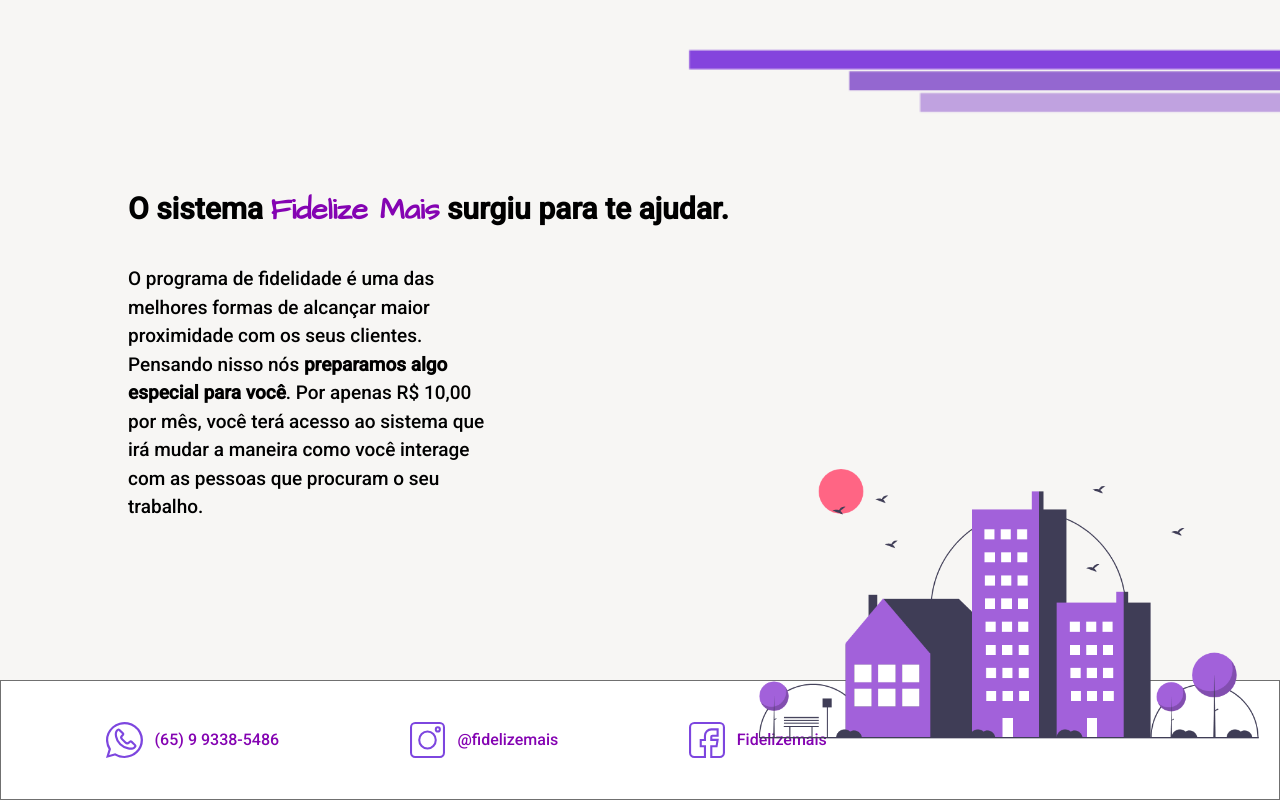
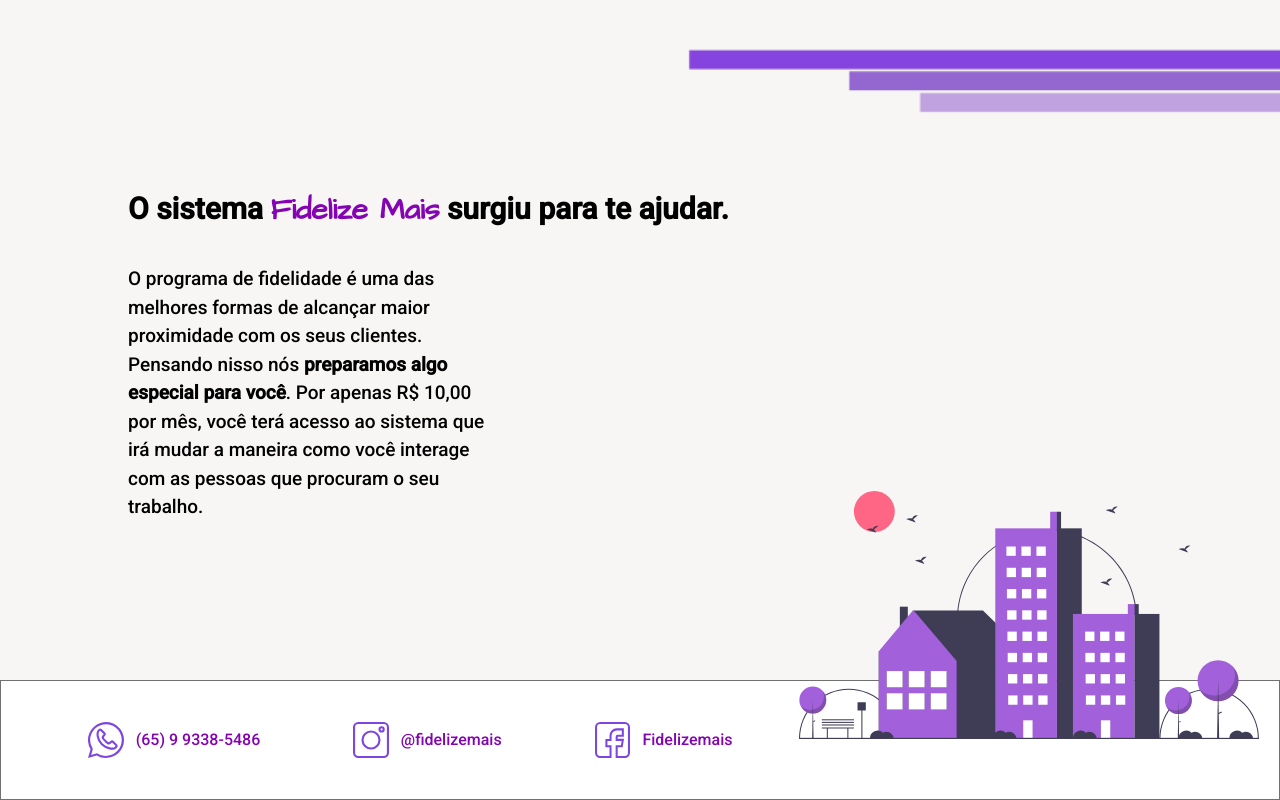
Before and after one commit to arthurramires/fa-landing-page, a Next.js app: page /salutation/congrats in a window 1280 px wide. Shown: the part 744-1544 px from the top of the page. Built offline with nearby package versions, Linux system fonts and the light colour scheme.

Commit message:
Incrementando responsividade na página principal

```diff
--- a/components/Footer/index.js
+++ b/components/Footer/index.js
@@ -1,5 +1,5 @@
 const Footer = () => (
-    <footer className="footer flex flex-row justify-around hidden lg:flex pr-64">
+    <footer className="footer flex flex-row justify-around hidden lg:flex">
       <div className="flex items-center">
         <img src="/whatsapp.svg" alt="Whatsapp" />
         <p className="ml-3 mr-9">(65) 9 9338-5486</p>
@@ -12,9 +12,7 @@
         <img src="/facebook.svg" alt="facebook" />
         <a href="" className="ml-3 mr-9">Fidelizemais</a>
       </div>
-      <div className="hidden xl:flex ">
-        <img className="footer-image pl-7" src="/city1.png" alt="Cidade" width={500} />
-      </div>
+      <img className="footer-image hidden md:flex mb-38 p-0" src="/cidade.svg" alt="Cidade" width={460} />
     </footer>
 );
 
--- a/components/Header/index.js
+++ b/components/Header/index.js
@@ -1,5 +1,5 @@
 const Header = () => (
-    <header className="flex justify-center xl:ml-32 mt-16 lg:ml-10 md:ml-8 sm:justify-start mx-6">
+    <header className="flex justify-center mx-0 sm:0 md:ml-8 lg:justify-start ml-10 xl:ml-32 mt-16">
       <img src="/logo.png" alt="Fidelize Mais" />
     </header>
 );
--- a/pages/index.js
+++ b/pages/index.js
@@ -32,16 +32,16 @@
   }
 
   const Content = () => (
-    <div className="flex flex-col sm:flex-row">
-      <section className="flex flex-col flex-center pr-2 xl:ml-32 mt-16 lg:ml-10 md:ml-8 sm:flex-start pr-0 mx-6">
-        <p className="content w-full ml-3 mr-6 text-base text-center sm:text-left ml-0 mr-3 text-lg md:text-xl lg:text-2xl xl:text-3xl">Seja um dos primeiros a utilizar o <strong className="content-title text-base sm:text-lg md:text-xl lg:text-2xl xl:text-3xl">Fidelize Mais</strong> Faça a sua inscrição e garanta essa novidade.</p>
+    <div className="flex flex-col lg:flex-row">
+      <section className="flex flex-col mx-3 sm:justify-start lg:ml-6 xl:ml-32 mt-16">
+        <p className="content pr-3 text-base text-center sm:text-left text-lg md:text-xl lg:text-2xl xl:text-3xl">Seja um dos primeiros a utilizar o <strong className="content-title text-base sm:text-lg md:text-xl lg:text-2xl xl:text-3xl">Fidelize Mais</strong> Faça a sua inscrição e garanta essa novidade.</p>
         <Form onSubmit={handleSubmit} className="inputContainer flex flex-col px-3">
           <Input name="name" type="text" className="input" required placeholder="Insira seu nome aqui ;)"/>
           <Input name="email" type="email" required  placeholder="Insira seu e-mail aqui ;)"/>
           <button type="submit"className="formButton">FAZER MEU CADASTRO</button>
         </Form>
       </section>
-      <aside className="min-w-0 mt-3 ml-0 px-12 mt-6 sm:ml-16 px-0 mt-0 lg:ml-6 min-w-0 px-0 mt-0 md:ml-3 px-0 mt-0 ">
+      <aside className="mt-3 ml-0 mt-6 px-2 sm:px-0 mt-0 lg:ml-6 px-0 mt-0 md:ml-3 px-0 mt-0 ">
         <img src="/main.png" alt="Fidelize Mais" width={1000} className="banner"/>
       </aside>
     </div>
@@ -56,10 +56,7 @@
           <link href="https://fonts.googleapis.com/css2?family=Architects+Daughter&family=Merriweather:ital,wght@0,900;1,400&family=Roboto:wght@500&display=swap" rel="stylesheet"></link>
           <link href="https://fonts.googleapis.com/css2?family=Merriweather&display=swap" rel="stylesheet"></link>
         </Head>
-
-        <aside className="w-full flex justify-between">
-          <Content />
-        </aside>
+        <Content />
       </div>
 
       <div className="w-full flex pl-32 mt-4 justify-end sm:flex mt-32 pl-0 ">
--- a/styles/main.css
+++ b/styles/main.css
@@ -27,18 +27,13 @@
   width: 100%;
 }
 
+
 body #__next .container .content {
-  width: 100%;
   font-weight: Bold;
   font-family: Merriweather;
-  letter-spacing: 0px;
   color: #544B4B;
 }
 
-
-body #__next .container .banner {
-  min-width: 300px;
-}
 
 body #__next .container .info {
   margin-top: 160px;
@@ -162,7 +157,7 @@
   letter-spacing: 0px;
   color: #8403B2;
   position: relative;
-  width: 100%;
+  padding-right: 500px;
 }
 
 body #__next .footer-media {
@@ -185,7 +180,7 @@
 body #__next  .footer .footer-image{
   bottom: 100px;
   padding: 0;
-  position: absolute;
   right: 20px;
   bottom: 60px;
+  position: absolute;
 }
```
Also changed, not shown: pages/salutation/congrats.js (indentation only), public/cidade.svg (renamed from public/images/cidade.svg), public/logotexto.svg (added).
